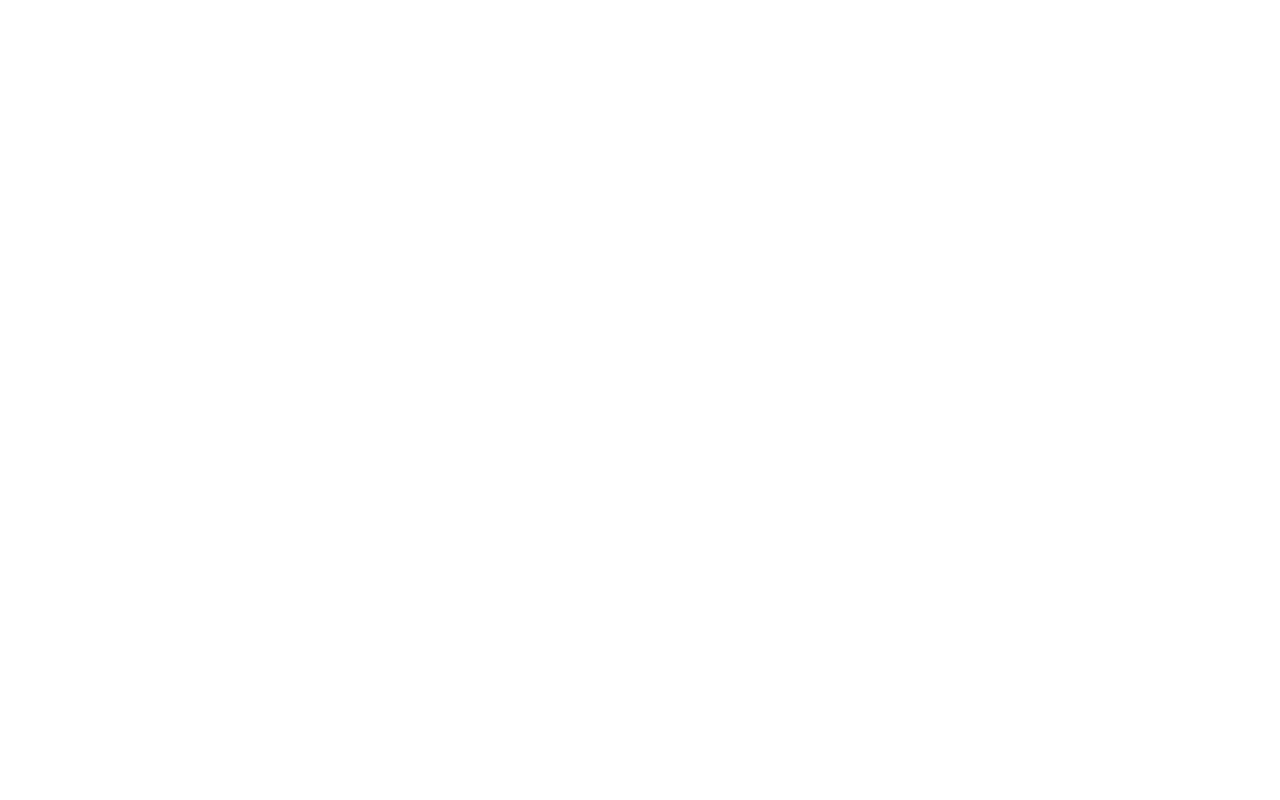
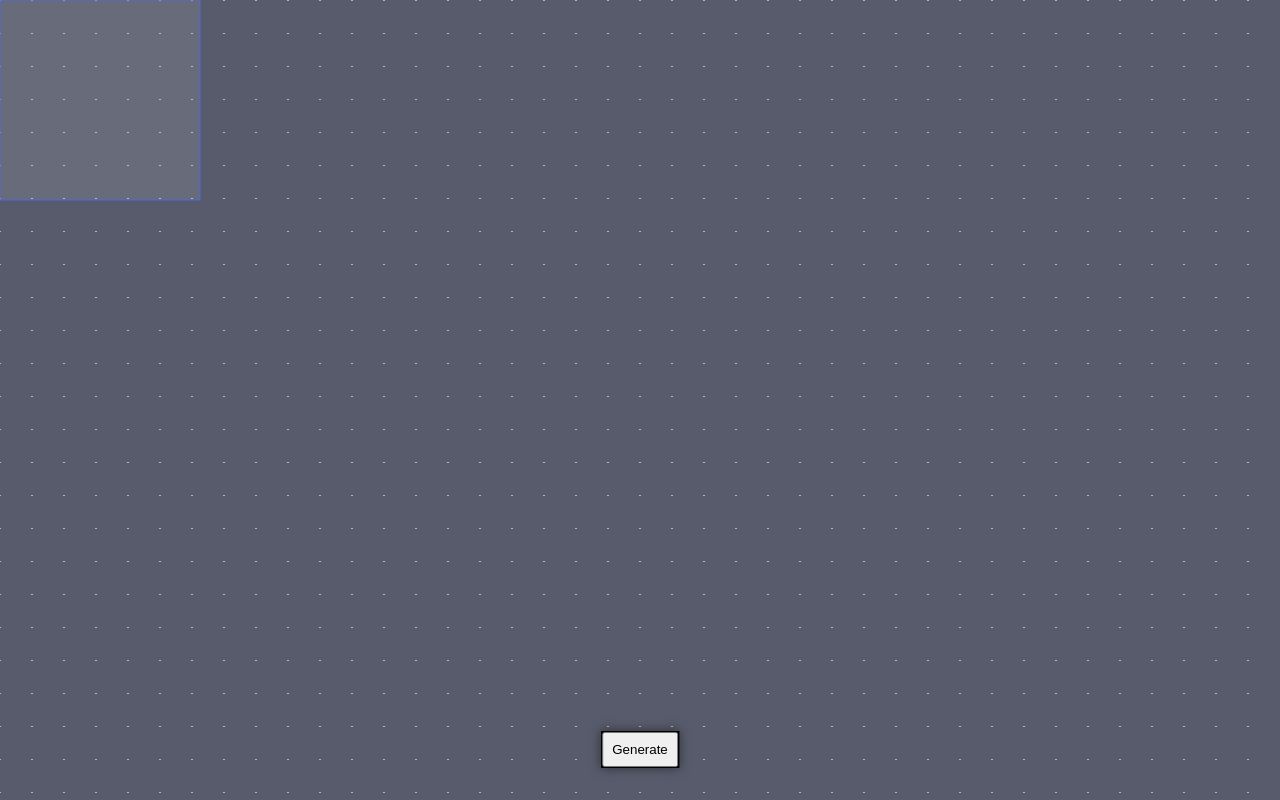
Before and after one commit to jacobjonsson/infinite-canvas, a website built with Vite: page index.html in a window 1280 px wide. Built offline with nearby package versions, Linux system fonts and the light colour scheme.

Commit message:
more stuff

```diff
--- a/index.html
+++ b/index.html
@@ -9,6 +9,10 @@
   <body>
     <div id="app">
       <canvas id="canvas"></canvas>
+
+      <div id="toolbar">
+        <button id="generate">Generate</button>
+      </div>
     </div>
     <script type="module" src="/src/main.ts"></script>
   </body>
--- a/src/main.ts
+++ b/src/main.ts
@@ -7,18 +7,22 @@ const canvasContext = elCanvas.getContext("2d") as CanvasRenderingContext2D;
 elCanvas.width = elCanvas.offsetWidth;
 elCanvas.height = elCanvas.offsetHeight;
 
+const FRAME_HEIGHT = 200;
+const FRAME_WIDTH = 200;
+
 interface Frame {
   x: number;
   y: number;
   width: number;
   height: number;
+  image: HTMLImageElement;
 }
 
 interface CanvasMachineContext {
   width: number;
   height: number;
   images: Frame[];
-  generationFrame: Frame;
+  generationFrame: Omit<Frame, "image">;
   transform: DOMMatrixReadOnly;
 }
 
@@ -31,7 +35,7 @@ const machine = createMachine<CanvasMachineContext>(
       width: elCanvas.width,
       height: elCanvas.height,
       images: [],
-      generationFrame: { x: 0, y: 0, width: 640, height: 640 },
+      generationFrame: { x: 0, y: 0, width: FRAME_WIDTH, height: FRAME_HEIGHT },
       transform: new DOMMatrixReadOnly(),
     },
     on: {
@@ -40,6 +44,9 @@ const machine = createMachine<CanvasMachineContext>(
     states: {
       idle: {
         on: {
+          GENERATE: {
+            actions: "generate",
+          },
           mousemove: [
             {
               cond: "isOverGenerationFrame",
@@ -135,6 +142,7 @@ const machine = createMachine<CanvasMachineContext>(
         evt.preventDefault();
       },
       updateSize: (_) => {
+        console.log("RESIZE!");
         elCanvas.width = elCanvas.offsetWidth;
         elCanvas.height = elCanvas.offsetHeight;
       },
@@ -150,6 +158,19 @@ const machine = createMachine<CanvasMachineContext>(
       setGrabbingCursor: (_) => {
         elCanvas.style.cursor = "grabbing";
       },
+      generate: assign((ctx) => {
+        const { x, y, width, height } = ctx.generationFrame;
+        const image = new Image();
+        image.src = `https://picsum.photos/${width}/${height}?random=${Math.random()}`;
+        const imageFrame: Frame = {
+          x,
+          y,
+          width,
+          height,
+          image,
+        };
+        return { images: [...ctx.images, imageFrame] };
+      }),
       updateGenerationFrame: assign((ctx, evt) => {
         if (!isMouseMoveEvent(evt)) {
           return {};
@@ -159,8 +180,8 @@ const machine = createMachine<CanvasMachineContext>(
           generationFrame: {
             x: ctx.generationFrame.x + evt.movementX / ctx.transform.a,
             y: ctx.generationFrame.y + evt.movementY / ctx.transform.d,
-            width: 640,
-            height: 640,
+            width: FRAME_WIDTH,
+            height: FRAME_HEIGHT,
           },
         };
       }),
@@ -233,16 +254,18 @@ const isWheelEvent = (evt: AnyEventObject): evt is WheelEvent => {
 };
 
 const canvasService = interpret(machine).onTransition((state) => {
-  if (!state.changed) return;
-
-  requestAnimationFrame(() => {
   canvasContext.setTransform(1, 0, 0, 1, 0, 0);
   canvasContext.fillStyle = "#575B6B";
-    canvasContext.fillRect(0, 0, state.context.width, state.context.height);
+  canvasContext.fillRect(0, 0, elCanvas.width, elCanvas.height);
+
+  // Apply transformations without scaling for the grid
+  const gridTransform = state.context.transform.scale(1 / state.context.transform.a);
+  canvasContext.setTransform(gridTransform);
 
   // Draw the dotted grid
   canvasContext.beginPath();
   canvasContext.strokeStyle = "#B8B8B8";
+  canvasContext.lineWidth = 2;
   canvasContext.setLineDash([1, 32]);
   for (let x = 0; x < state.context.width; x += 32) {
     canvasContext.moveTo(x, 0);
@@ -250,15 +273,19 @@ const canvasService = interpret(machine).onTransition((state) => {
   }
   canvasContext.stroke();
 
-    // Apply transformations
   canvasContext.setTransform(state.context.transform);
+
+  // Draw images
+  for (const imageFrame of state.context.images) {
+    canvasContext.drawImage(imageFrame.image, imageFrame.x, imageFrame.y, imageFrame.width, imageFrame.height);
+  }
 
   // Draw draggable box
   canvasContext.setLineDash([]);
   canvasContext.beginPath();
   canvasContext.fillStyle = "rgba(255, 255, 255, 0.10)";
-    if (state.matches("idle.over") || state.matches("dragging")) {
-      canvasContext.strokeStyle = "red";
+  if (["idle.over", "dragging"].some(state.matches)) {
+    canvasContext.strokeStyle = "#3A51B5";
   } else {
     canvasContext.strokeStyle = "#4E69DE";
   }
@@ -276,10 +303,13 @@ const canvasService = interpret(machine).onTransition((state) => {
     state.context.generationFrame.height
   );
 });
-});
 
 window.onload = () => {
   canvasService.start();
+
+  document.getElementById("generate")?.addEventListener("click", () => {
+    canvasService.send("GENERATE");
+  });
 
   window.addEventListener("resize", canvasService.send);
   window.addEventListener("mousedown", canvasService.send);
--- a/src/style.css
+++ b/src/style.css
@@ -10,9 +10,25 @@ body {
   width: 100vw;
   height: 100vh;
   overflow: hidden;
+
+  position: relative;
 }
 
 #canvas {
   width: 100%;
   height: 100%;
 }
+
+#toolbar {
+  position: absolute;
+  bottom: 32px;
+  left: 50%;
+  transform: translateX(-50%);
+  border: 1px solid black;
+  box-shadow: 0 0 10px rgba(0, 0, 0, 0.5);
+  background-color: black;
+}
+
+#toolbar > button {
+  padding: 8px;
+}
```
Lines whose indentation alone changed are shown as unchanged.
